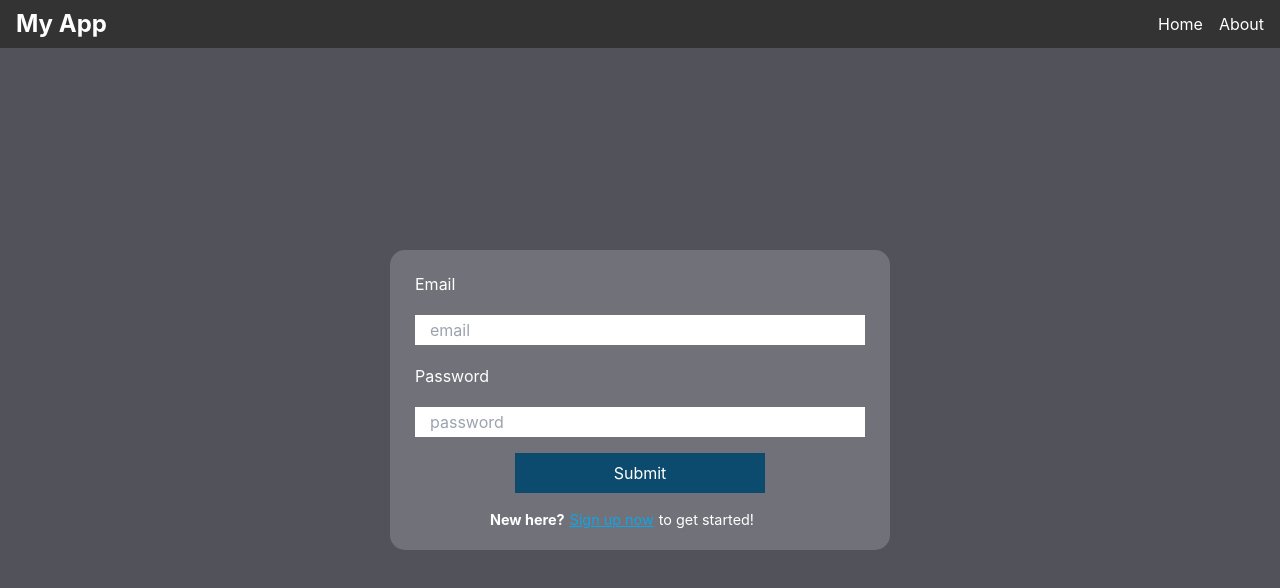
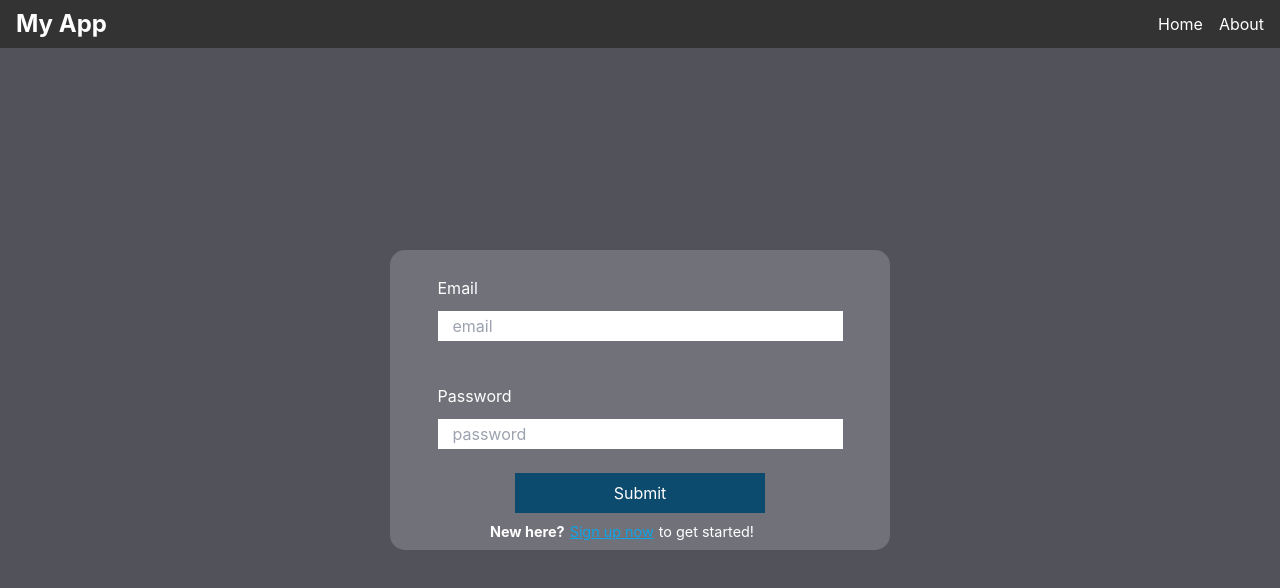
Before and after one commit to Ameer2000Mzori/MonoText-Mern, a React (Create React App) app in the folder frontend/: page /login in a window 1280 px wide. Shown: the top 588 px of the page. Built offline with nearby package versions, Linux system fonts and the light colour scheme.

Commit message:
added formik and more

```diff
--- a/frontend/src/components/pages/LoginPage/LoginPage.jsx
+++ b/frontend/src/components/pages/LoginPage/LoginPage.jsx
@@ -1,55 +1,76 @@
-import React, { useState } from 'react'
+import React from 'react'
 import { Link } from 'react-router-dom'
 import { useLogin } from './hooks/LoginLogic.jsx'
+import { useFormik } from 'formik'
+
+import { validationSchema } from '../../shared/validationSchema.js'
 import {
   StyledFormWrap,
   StyledLabel,
   StyledInput,
   StyledButton,
+  StyledInputsWrap,
 } from './hooks/StyledComponents.jsx'
 
 export default function LoginPage() {
-  const [userEmail, setUserEmail] = useState('')
-  const [userPassword, setUserPassword] = useState('')
-
-  // Destructure the login function from the useLogin hook
   const { login, isError, error } = useLogin()
 
-  // Log errors for debugging purposes
-  console.log('isError', isError)
-  console.log('error', error && error.message)
-
-  // Define the submit handler
-  const handleSubmit = () => {
-    login({
-      data: { email: userEmail, password: userPassword },
+  const formik = useFormik({
+    initialValues: {
+      email: '',
+      password: '',
+    },
+    validationSchema: validationSchema,
+    onSubmit: async (values) => {
+      try {
+        await login({
+          data: values,
         })
+      } catch (error) {
+        console.error('Login error:', error)
       }
+    },
+  })
 
   return (
     <div className="w-[100vw] h-[100vh] flex flex-col justify-center text-center items-center bg-zinc-600">
-      <StyledFormWrap>
+      <StyledFormWrap onSubmit={formik.handleSubmit}>
+        <StyledInputsWrap>
           <StyledLabel>Email</StyledLabel>
           <StyledInput
             id="email"
-          htmlFor="email"
+            name="email"
             type="email"
             placeholder="email"
-          value={userEmail}
-          onChange={(e) => setUserEmail(e.target.value)}
+            value={formik.values.email}
+            onChange={formik.handleChange}
+            onBlur={formik.handleBlur}
           />
+          {formik.touched.email && formik.errors.email ? (
+            <p className="red text-red-600 m-0 p-0 h-5px text-[11px] w-[90%] flex flex-col text-start absolute bottom-[-15px] left-5px">
+              {formik.errors.email}
+            </p>
+          ) : null}
+        </StyledInputsWrap>
+        <StyledInputsWrap>
           <StyledLabel>Password</StyledLabel>
           <StyledInput
             id="password"
-          htmlFor="password"
+            name="password"
             type="password"
             placeholder="password"
-          value={userPassword}
-          onChange={(e) => setUserPassword(e.target.value)}
+            value={formik.values.password}
+            onChange={formik.handleChange}
+            onBlur={formik.handleBlur}
           />
-        <StyledButton type="button" onClick={handleSubmit}>
-          Submit
-        </StyledButton>
+          {formik.touched.password && formik.errors.password ? (
+            <p className="red text-red-600 m-0 p-0 h-5px text-[11px] w-[90%] flex flex-col text-start absolute bottom-[-15px] left-5px">
+              {formik.errors.password}
+            </p>
+          ) : null}
+        </StyledInputsWrap>
+
+        <StyledButton type="submit">Submit</StyledButton>
         {isError && (
           <p className="text-red-500">
             Error: {error?.response?.data?.message || 'Login failed'}
--- a/frontend/src/components/pages/LoginPage/hooks/StyledComponents.jsx
+++ b/frontend/src/components/pages/LoginPage/hooks/StyledComponents.jsx
@@ -1,6 +1,6 @@
 import styled from 'styled-components'
 
-export const StyledFormWrap = styled.div`
+export const StyledFormWrap = styled.form`
   width: 500px;
   height: 300px;
   display: flex;
@@ -9,9 +9,22 @@ export const StyledFormWrap = styled.div`
   justify-content: center;
   text-align: center;
   border-radius: 15px;
-  gap: 1rem;
+  gap: 0.5rem;
   color: white;
   background-color: rgb(113 113 122);
+`
+
+export const StyledInputsWrap = styled.div`
+  width: 90%;
+  height: 100px;
+  display: flex;
+  flex-direction: column;
+  align-items: center;
+  justify-content: center;
+  text-align: center;
+  gap: 0.5rem;
+  color: white;
+  position: relative;
 `
 
 export const StyledLabel = styled.label`
--- a/frontend/src/components/shared/validationSchema.js
+++ b/frontend/src/components/shared/validationSchema.js
@@ -1,3 +1,5 @@
+import * as Yup from 'yup'
+
 export const validationSchema = Yup.object().shape({
   email: Yup.string().email('Invalid email address').required('Required'),
   password: Yup.string()
```
Lines whose indentation alone changed are shown as unchanged.
